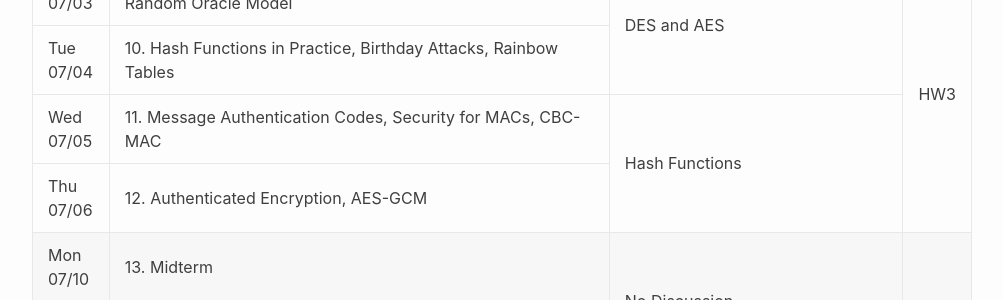
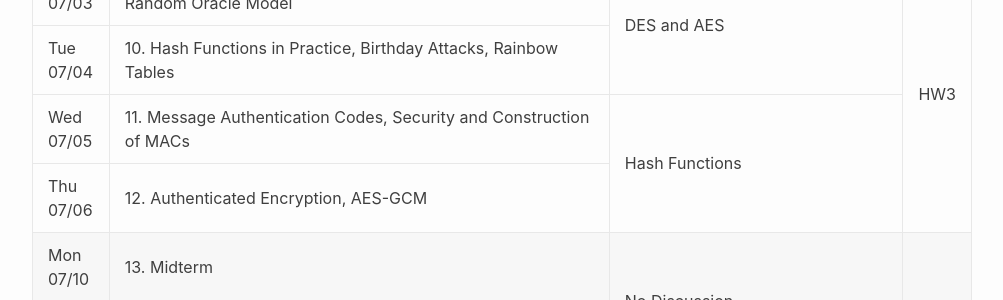
Before and after one commit to CS171-Staff/cs171-su23-website, a Jekyll site: the page built from index.md, in a window 1280 px wide and 900 px high, scrolled down 1061 px. Shown: the part 153-453 px from the top of the window, without its empty margins (138-1141 px from the left). Built offline with Jekyll 4.4.1, drawn with Linux system fonts in a browser that asks for light colours.

Commit message:
mac week

```diff
--- a/_data/schedule.yml
+++ b/_data/schedule.yml
@@ -91,7 +91,7 @@ agenda:
   - number: 10
     title: Hash Functions in Practice, Birthday Attacks, Rainbow Tables
   - number: 11
-    title: Message Authentication Codes, Security for MACs, CBC-MAC
+    title: Message Authentication Codes, Security and Construction of MACs
   - number: 12
     title: Authenticated Encryption, AES-GCM
   - number: 13
```
